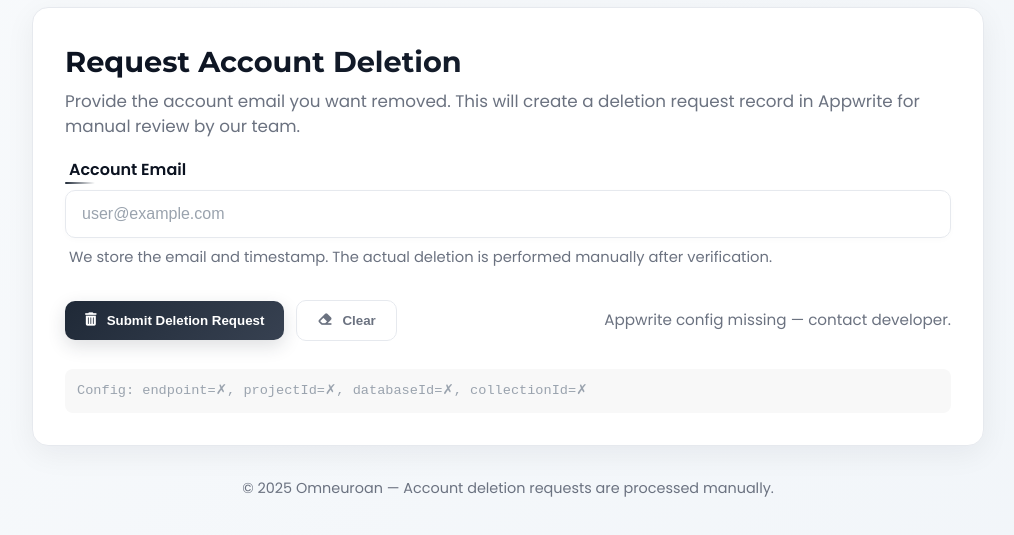
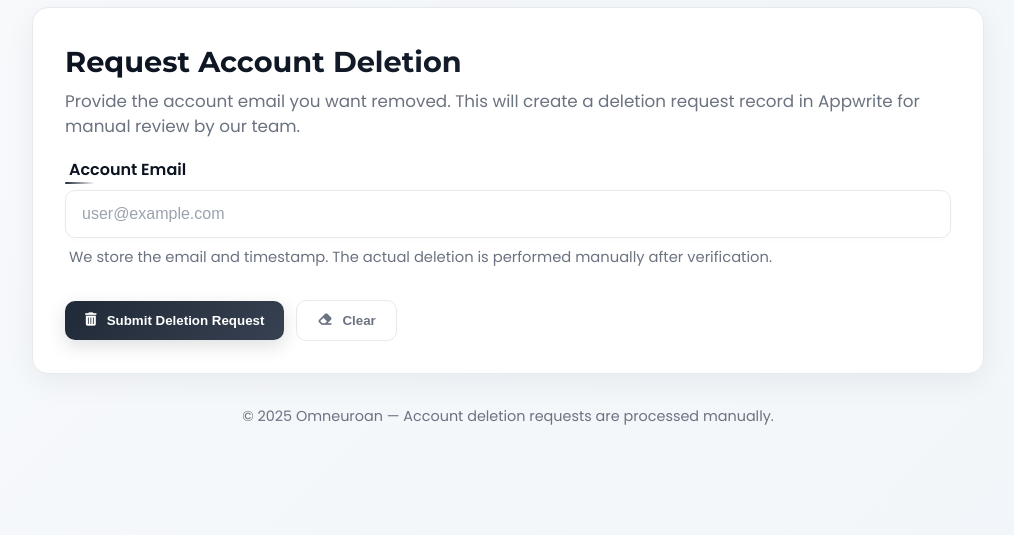
Before and after one commit to AliZaib365/delete-acoount, a website: page index.html in a window 1280 px wide. Shown: the part 119-654 px from the top of the page, without its empty margins (132-1146 px from the left). Drawn offline with Linux system fonts and the light colour scheme; a script that the page names is missing.

Commit message:
delete account

```diff
--- a/index.html
+++ b/index.html
@@ -473,7 +473,6 @@
                     <div id="msg" class="message" role="status" aria-live="polite"></div>
 
 
-                    <div class="debug" id="debugInfo" aria-live="polite"></div>
                 </form>
             </section>
 
```
